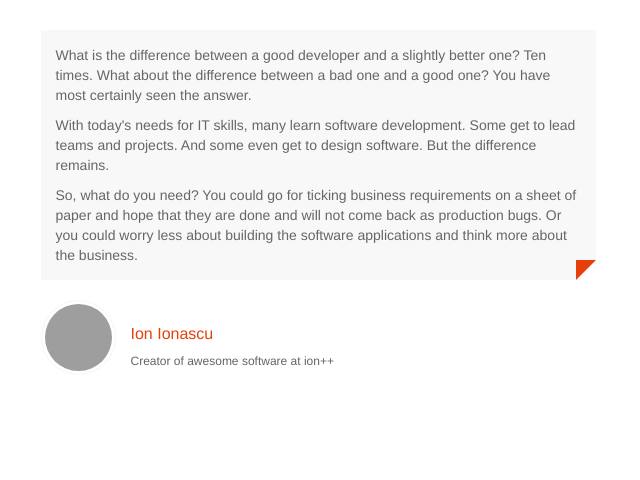
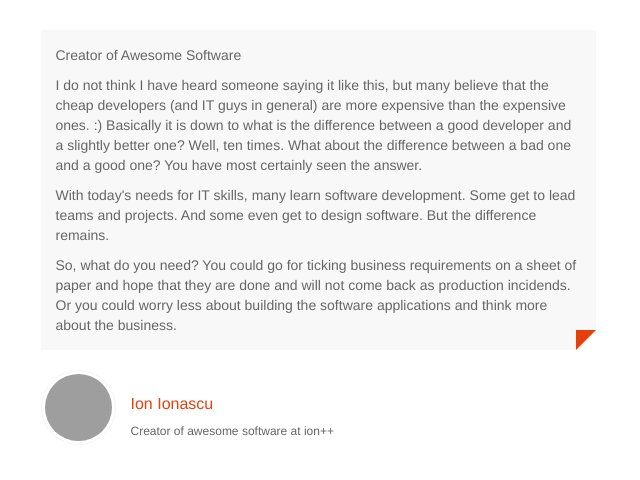
Before and after one commit to ionionascu/www.oleaca.com, a plain HTML site: page index.html in a window 1280 px wide. Shown: the whole page, without its empty margins (322-962 px from the left). Drawn offline with nearby package versions, Linux system fonts and the light colour scheme; grey boxes are pictures that could not be loaded.

Commit message:
Update index.html

```diff
--- a/index.html
+++ b/index.html
@@ -118,9 +118,10 @@ Licensed under MIT
 				<div class="testimonials">
 					<div class="active item">
 						<blockquote>
-							<p>What is the difference between a good developer and a slightly better one? Ten times. What about the difference between a bad one and a good one? You have most certainly seen the answer.</p>
+							<p>Creator of Awesome Software</p>
+							<p>I do not think I have heard someone saying it like this, but many believe that the cheap developers (and IT guys in general) are more expensive than the expensive ones. :) Basically it is down to what is the difference between a good developer and a slightly better one? Well, ten times. What about the difference between a bad one and a good one? You have most certainly seen the answer.</p>
 							<p>With today's needs for IT skills, many learn software development. Some get to lead teams and projects. And some even get to design software. But the difference remains.</p>
-							<p>So, what do you need? You could go for ticking business requirements on a sheet of paper and hope that they are done and will not come back as production bugs. Or you could worry less about building the software applications and think more about the business.</p>
+							<p>So, what do you need? You could go for ticking business requirements on a sheet of paper and hope that they are done and will not come back as production incidends. Or you could worry less about building the software applications and think more about the business.</p>
 						</blockquote>
 						<div class="carousel-info">
 							<a href="https://uk.linkedin.com/in/ionionascu" onclick="trackOutboundLink('https://uk.linkedin.com/in/ionionascu');return false;"><img alt="Ion Ionascu" src="https://www.gravatar.com/avatar/3a8c8c4052ed80278d227d515311471d?s=300" class="pull-left"></a>
```
